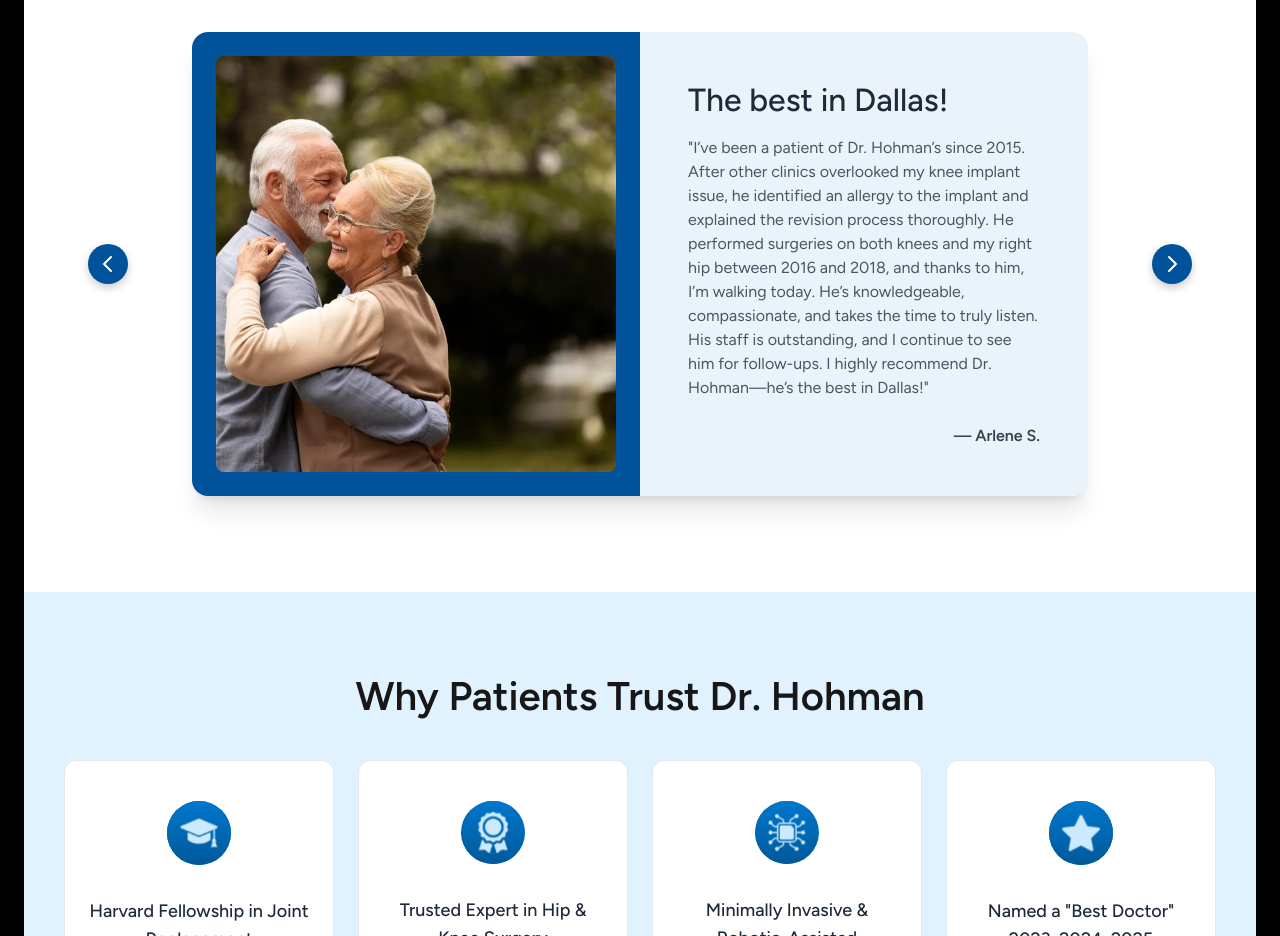
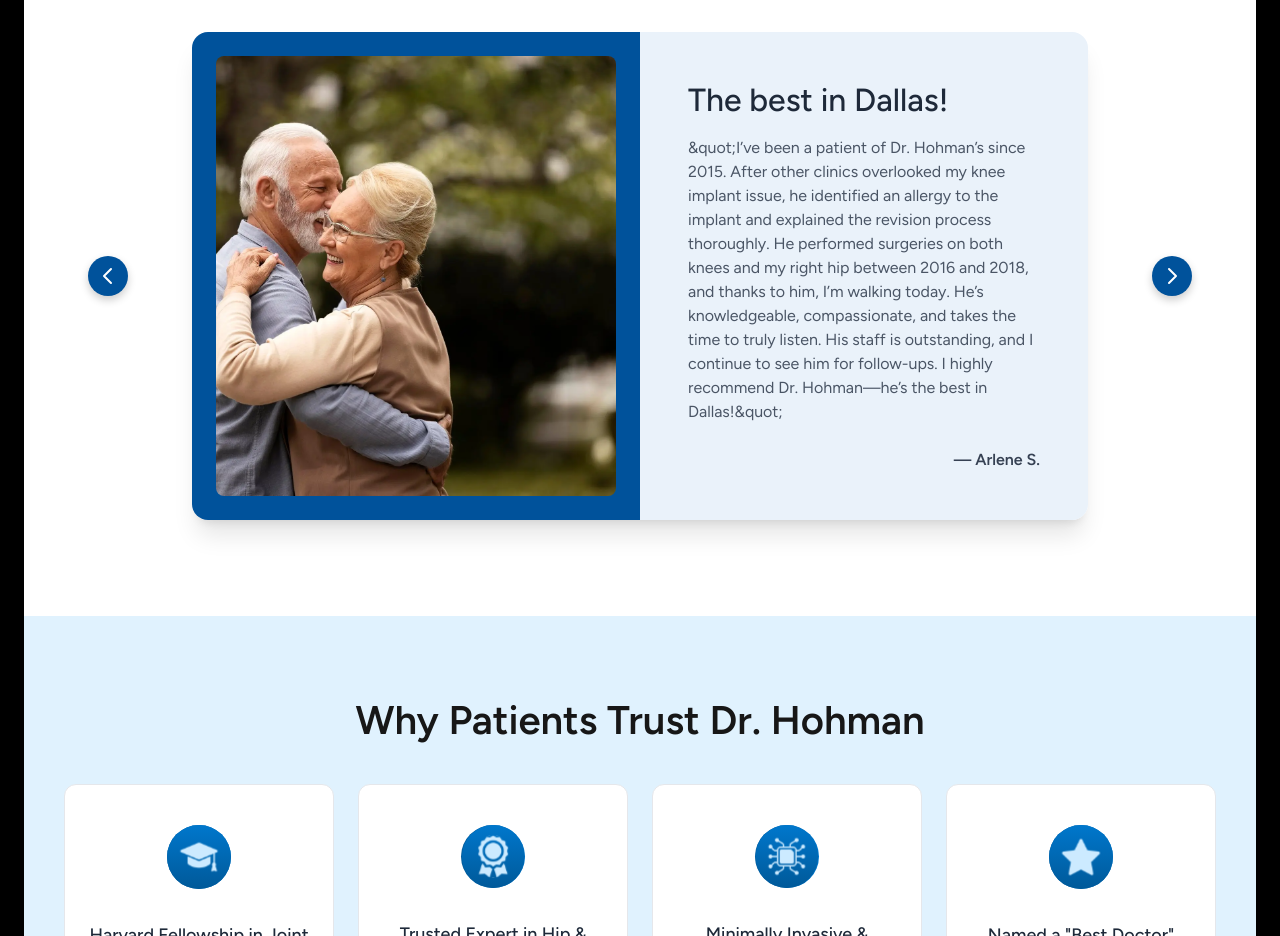
Before and after one commit to atif089/understand, a Next.js app: page / in a window 1280 px wide. Shown: the part 860-1796 px from the top of the page. Built offline with nearby package versions, Linux system fonts and the light colour scheme.

Commit message:
fixed a lint error

```diff
--- a/src/features/Testimonials/TestimonialSlide.js
+++ b/src/features/Testimonials/TestimonialSlide.js
@@ -11,7 +11,7 @@ const TestimonialSlide = ({ imageSrc, headline, text, author }) => {
       </div>
       <div className="flex w-1/2 flex-col justify-center bg-[#eaf2fa] p-12 text-left">
         <h3 className="text-3xl font-bold text-gray-800">{headline}</h3>
-        <blockquote className="mt-4 text-gray-600">"{text}"</blockquote>
+        <blockquote className="mt-4 text-gray-600">{`&quot;${text}&quot;`}</blockquote>
         <p className="mt-6 text-right font-semibold text-gray-700">— {author}</p>
       </div>
     </div>
```
